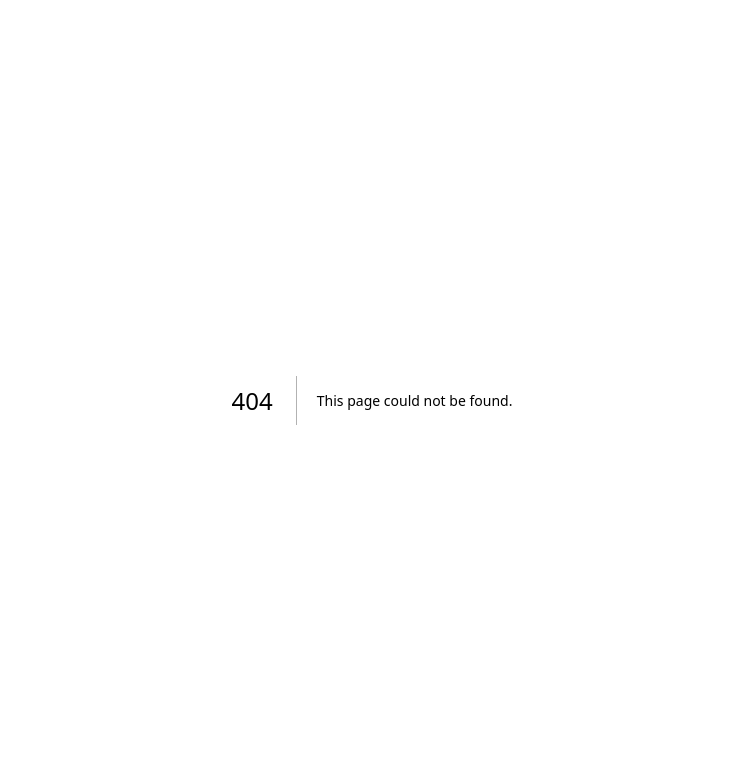
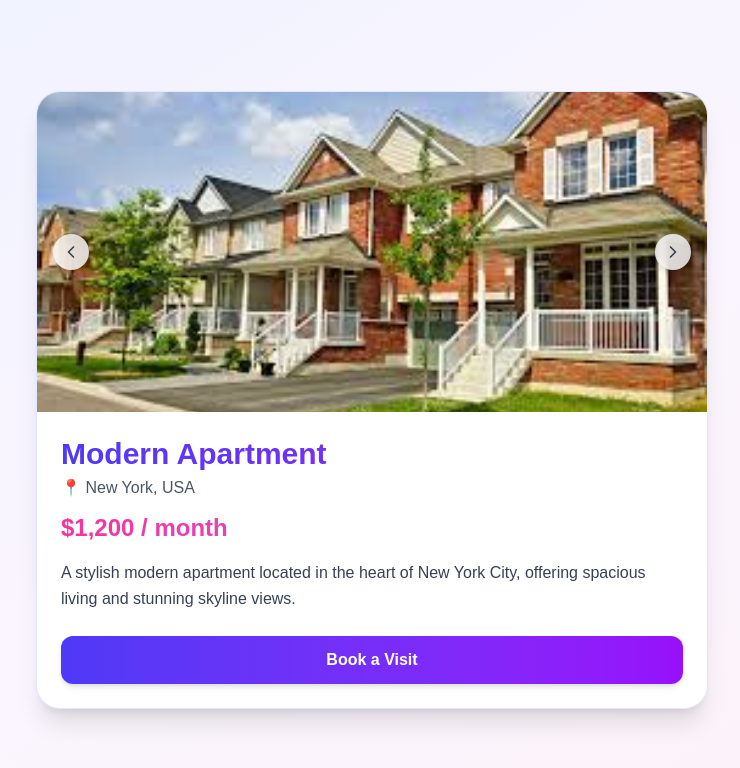
Before and after one commit to Deba-07/my-properties-app, a Next.js app: page /properties/1 in a window 1280 px wide. Before the commit this address had no page. Shown: the top 768 px of the page, without its empty margins (268-1008 px from the left). Built offline with nearby package versions, Linux system fonts and the light colour scheme.

Commit message:
Add PropertyDetail and PropertyCard components for property display with carousel functionality

```diff
--- /dev/null
+++ b/src/app/properties/[id]/page.tsx
@@ -0,0 +1,104 @@
+"use client";
+
+import properties from "@/data/properties.json";
+import { notFound, useRouter } from "next/navigation";
+import { motion } from "framer-motion";
+import { ArrowLeft, ChevronLeft, ChevronRight } from "lucide-react";
+import useEmblaCarousel from "embla-carousel-react";
+import { useCallback } from "react";
+
+interface Props {
+  params: { id: string };
+}
+
+export default function PropertyDetail({ params }: Props) {
+  const router = useRouter();
+  const property = properties.find((p) => p.id === Number(params.id));
+
+  if (!property) return notFound();
+
+  // Carousel setup
+  const [emblaRef, emblaApi] = useEmblaCarousel({ loop: true, align: "start" });
+
+  const scrollPrev = useCallback(() => emblaApi?.scrollPrev(), [emblaApi]);
+  const scrollNext = useCallback(() => emblaApi?.scrollNext(), [emblaApi]);
+
+  return (
+    <main className="min-h-screen bg-gradient-to-br from-indigo-50 via-purple-50 to-pink-50 flex items-center justify-center p-6">
+      <motion.div
+        initial={{ opacity: 0, y: 40, scale: 0.95 }}
+        animate={{ opacity: 1, y: 0, scale: 1 }}
+        transition={{ duration: 0.6, ease: "easeOut" }}
+        className="max-w-2xl w-full bg-white rounded-3xl shadow-xl overflow-hidden border border-indigo-100"
+      >
+        {/* Carousel */}
+        <div className="relative">
+          <div ref={emblaRef} className="overflow-hidden">
+            <div className="flex">
+              {property.images.map((src: string, idx: number) => (
+                <motion.div
+                  key={idx}
+                  className="flex-[0_0_100%] h-80 relative"
+                  initial={{ scale: 1.1, opacity: 0 }}
+                  animate={{ scale: 1, opacity: 1 }}
+                  transition={{ duration: 0.8, ease: "easeOut" }}
+                >
+                  <img
+                    src={src}
+                    alt={`${property.title} image ${idx + 1}`}
+                    className="w-full h-full object-cover"
+                  />
+                </motion.div>
+              ))}
+            </div>
+          </div>
+
+          {/* Carousel controls */}
+          <button
+            onClick={scrollPrev}
+            className="absolute left-4 top-1/2 -translate-y-1/2 p-2 rounded-full bg-white/80 backdrop-blur-md shadow-md hover:bg-white transition"
+          >
+            <ChevronLeft className="w-5 h-5 text-gray-700" />
+          </button>
+          <button
+            onClick={scrollNext}
+            className="absolute right-4 top-1/2 -translate-y-1/2 p-2 rounded-full bg-white/80 backdrop-blur-md shadow-md hover:bg-white transition"
+          >
+            <ChevronRight className="w-5 h-5 text-gray-700" />
+          </button>
+        </div>
+
+        {/* Content */}
+        <div className="p-6 relative">
+
+          <h1 className="text-3xl font-extrabold bg-gradient-to-r from-indigo-600 to-purple-600 bg-clip-text text-transparent">
+            {property.title}
+          </h1>
+          <p className="text-gray-600 mt-1 flex items-center gap-1">
+            📍 {property.location}
+          </p>
+          <p className="text-2xl font-bold mt-3 bg-gradient-to-r from-pink-500 to-purple-500 bg-clip-text text-transparent">
+            {property.price}
+          </p>
+          <motion.p
+            initial={{ opacity: 0, y: 20 }}
+            animate={{ opacity: 1, y: 0 }}
+            transition={{ delay: 0.3, duration: 0.5 }}
+            className="mt-4 text-gray-700 leading-relaxed"
+          >
+            {property.description}
+          </motion.p>
+
+          {/* Call to Action */}
+          <motion.button
+            whileHover={{ scale: 1.05 }}
+            whileTap={{ scale: 0.95 }}
+            className="mt-6 w-full py-3 rounded-xl font-semibold text-white bg-gradient-to-r from-indigo-600 to-purple-600 hover:from-indigo-700 hover:to-purple-700 shadow-md transition"
+          >
+            Book a Visit
+          </motion.button>
+        </div>
+      </motion.div>
+    </main>
+  );
+}
--- /dev/null
+++ b/src/components/PropertyCard.tsx
@@ -0,0 +1,51 @@
+"use client";
+
+import Link from "next/link";
+import { motion } from "framer-motion";
+
+interface Property {
+  id: number;
+  title: string;
+  price: string;
+  location: string;
+  image?: string;
+  images?: string[];
+}
+
+export default function PropertyCard({ property }: { property: Property }) {
+  return (
+    <motion.div
+      initial={{ opacity: 0, y: 30 }}
+      animate={{ opacity: 1, y: 0 }}
+      transition={{ duration: 0.6, ease: "easeOut" }}
+      whileHover={{ y: -8 }}
+      whileTap={{ scale: 0.98 }}
+    >
+      <Link href={`/properties/${property.id}`}>
+        <div className="group relative rounded-3xl overflow-hidden bg-white/90 backdrop-blur-lg border border-gray-200 hover:border-transparent hover:bg-white shadow-lg hover:shadow-2xl transition-all duration-500 cursor-pointer">
+          {/* Image with overlay */}
+          <div className="relative">
+            <img
+              src={property.image}
+              alt={property.title}
+              className="w-full h-56 object-cover rounded-t-3xl group-hover:scale-110 transition-transform duration-700 ease-out"
+            />
+            <div className="absolute inset-0 bg-gradient-to-t from-black/50 via-black/10 to-transparent opacity-70 group-hover:opacity-60 transition duration-500" />
+            {/* Price Badge */}
+            <span className="absolute bottom-3 left-3 bg-gradient-to-r from-indigo-500 to-purple-600 text-white text-sm font-semibold px-3 py-1 rounded-full shadow-md">
+              {property.price}
+            </span>
+          </div>
+
+          {/* Content */}
+          <div className="p-6">
+            <h2 className="text-xl font-bold text-gray-900 group-hover:text-indigo-600 transition-colors">
+              {property.title}
+            </h2>
+            <p className="text-gray-500 mt-1">{property.location}</p>
+          </div>
+        </div>
+      </Link>
+    </motion.div>
+  );
+}
```
